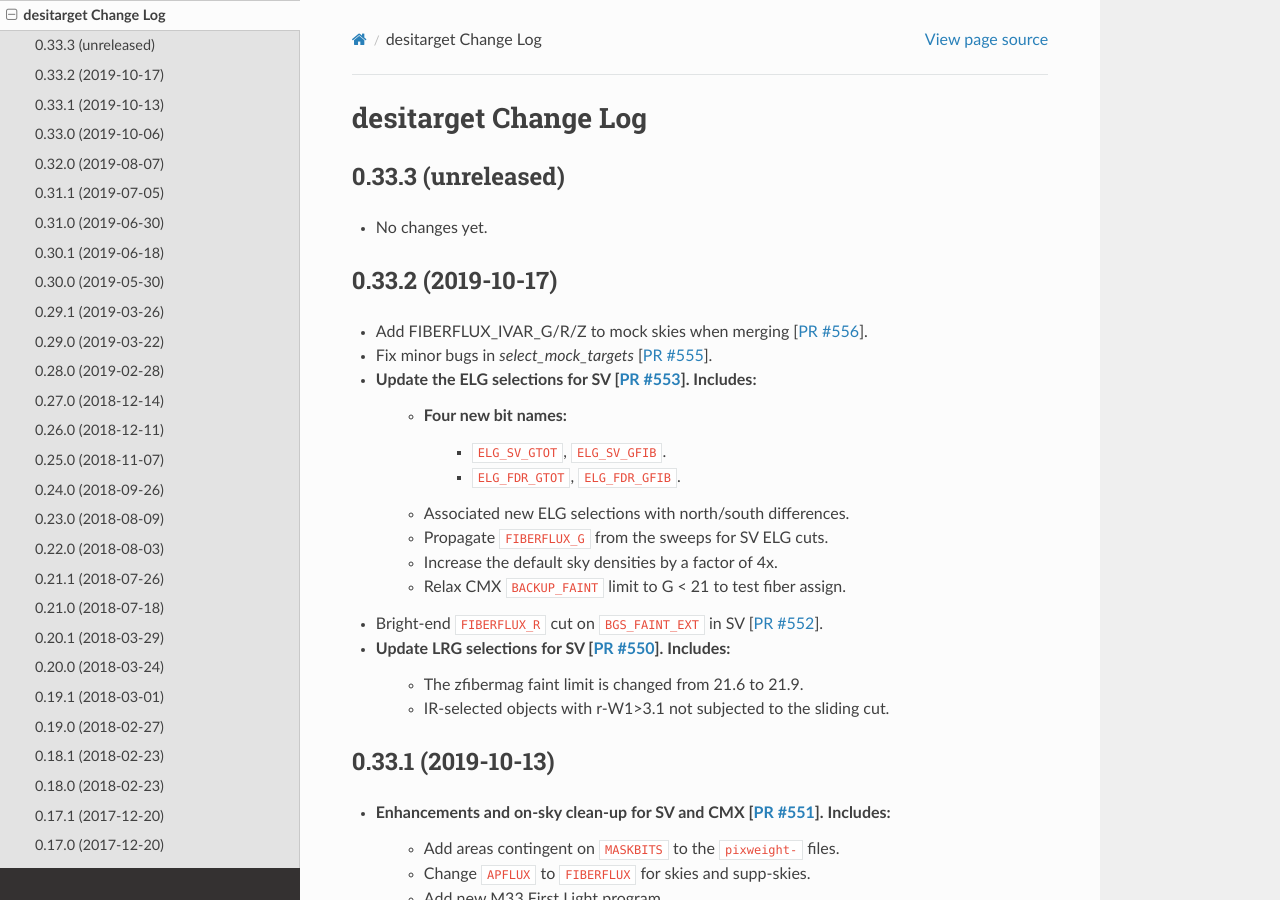
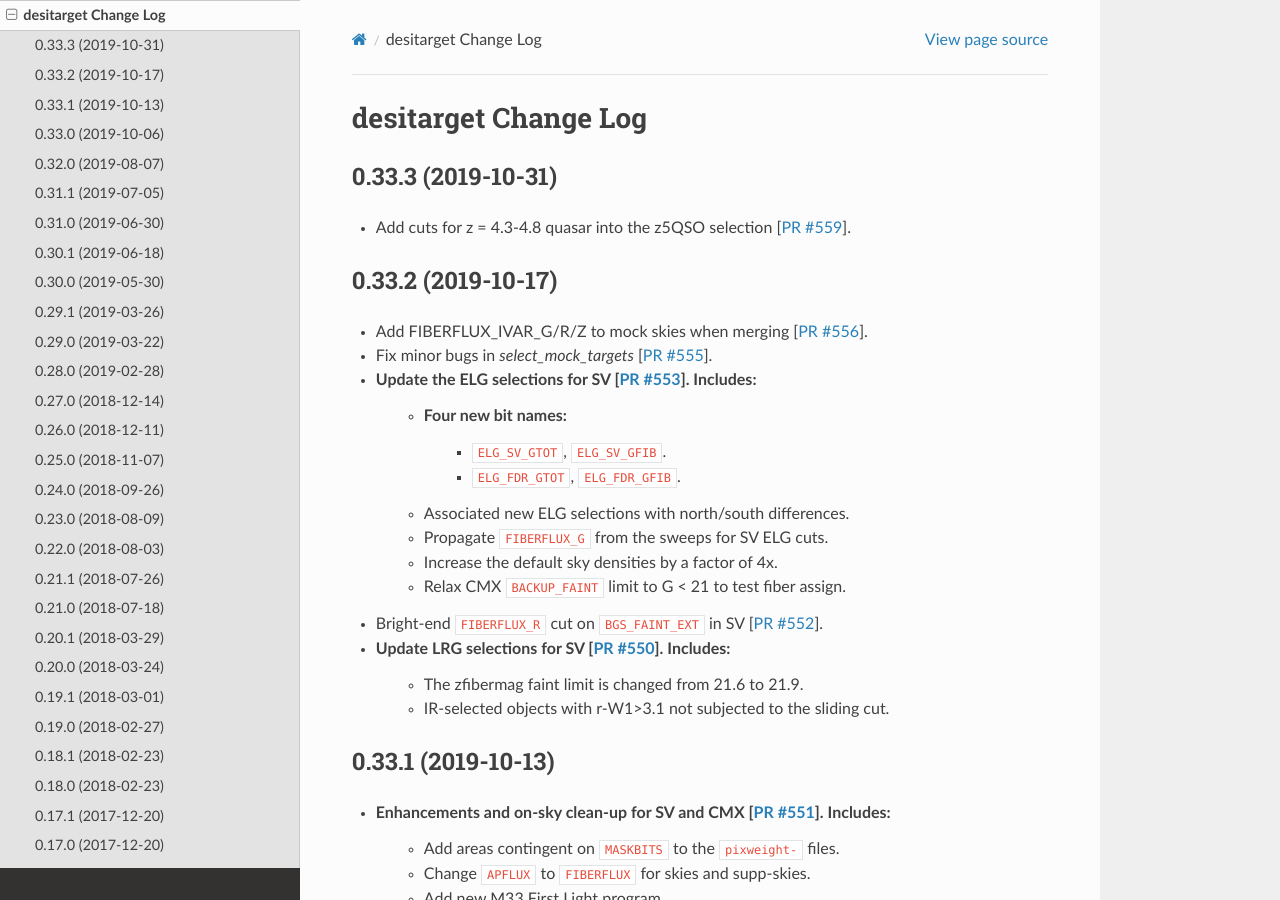
Before and after one commit to desihub/desitarget, a Sphinx documentation site: the page built from doc/changes.rst, in a window 1280 px wide and 900 px high. Built offline with Sphinx 7.4.7 and the Read the Docs theme 2.0.0, drawn with Linux system fonts in a browser that asks for light colours.

Commit message:
preparing for next tag

```diff
--- a/doc/changes.rst
+++ b/doc/changes.rst
@@ -2,10 +2,12 @@
 desitarget Change Log
 =====================
 
-0.33.3 (unreleased)
+0.33.3 (2019-10-31)
 -------------------
 
-* No changes yet.
+* Add cuts for z = 4.3-4.8 quasar into the z5QSO selection [`PR #559`_].
+
+.. _`PR #559`: https://github.com/desihub/desitarget/pull/559
 
 0.33.2 (2019-10-17)
 -------------------
--- a/py/desitarget/_version.py
+++ b/py/desitarget/_version.py
@@ -1 +1 @@
-__version__ = '0.33.2.dev3577'
+__version__ = '0.33.3'
```
